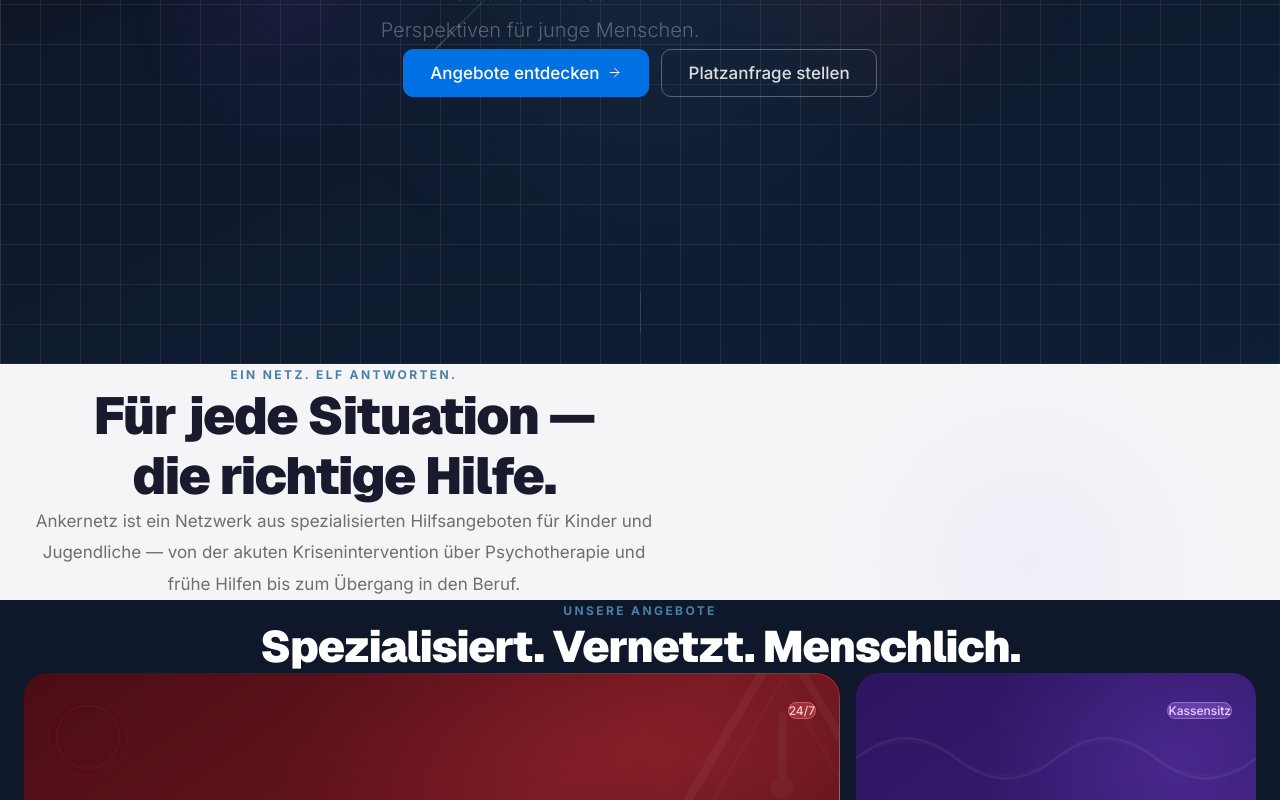
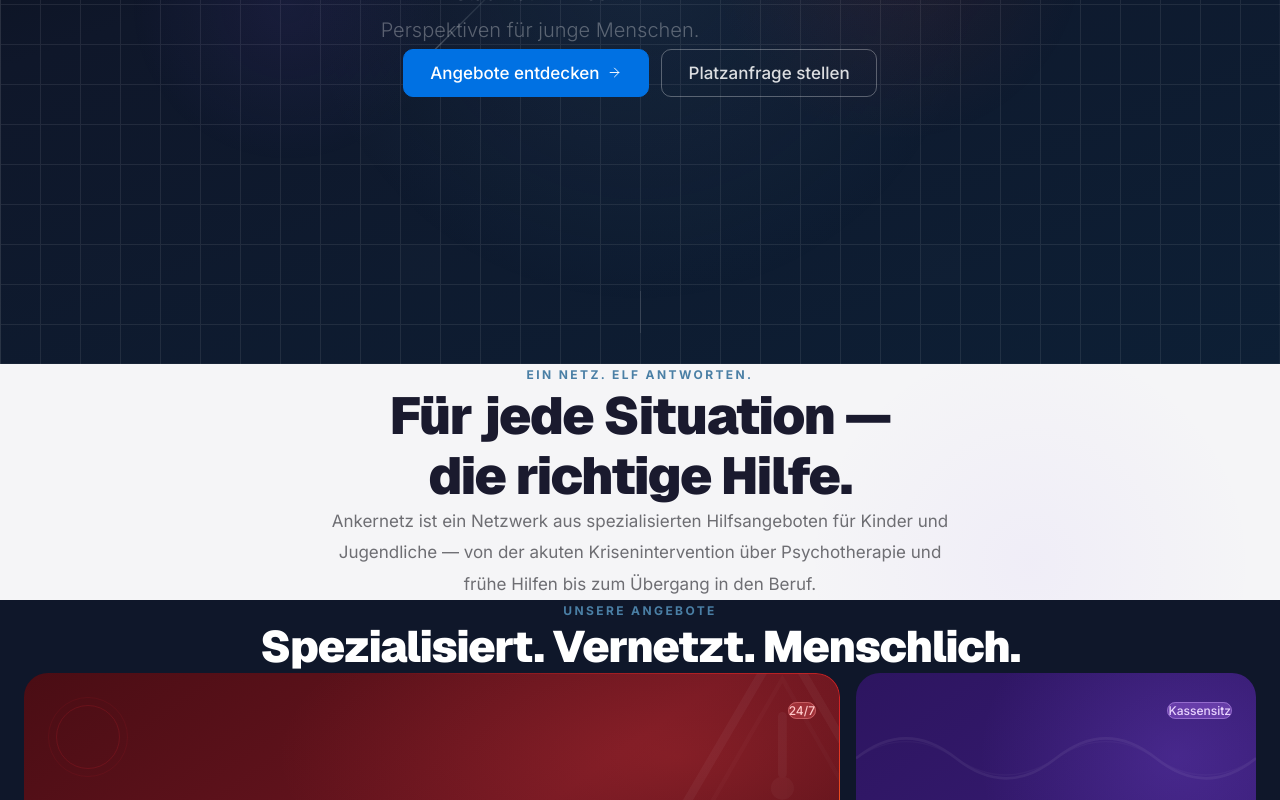
Before and after one commit to ankernetz/ankernetz, a Next.js app: page / in a window 1280 px wide. Shown: the part 436-1236 px from the top of the page. Built offline with nearby package versions, Linux system fonts and the light colour scheme.

Commit message:
Fix Einleitung centering: margin 0 auto on constrained div
BlurFade wrapper has width:100%, so maxWidth alone doesn't center.
Added margin:'0 auto' to the 640px-wide inner div.

Co-Authored-By: Claude Sonnet 4.6 <noreply@anthropic.com>

```diff
--- a/app/page.tsx
+++ b/app/page.tsx
@@ -244,9 +244,9 @@ export default function HomePage() {
         <div className="absolute top-0 right-0 w-[500px] h-[400px] pointer-events-none"
           style={{ background: "radial-gradient(circle, rgba(139,92,246,0.05) 0%, transparent 70%)" }} />
 
-        <div className="site-container flex justify-center">
+        <div className="site-container">
           <BlurFade>
-            <div className="text-center" style={{ maxWidth: "640px" }}>
+            <div className="text-center" style={{ maxWidth: "640px", margin: "0 auto" }}>
               <p className="text-xs font-bold uppercase tracking-[0.2em] text-[#4A7FA5] mb-5">
                 Ein Netz. Elf Antworten.
               </p>
```
